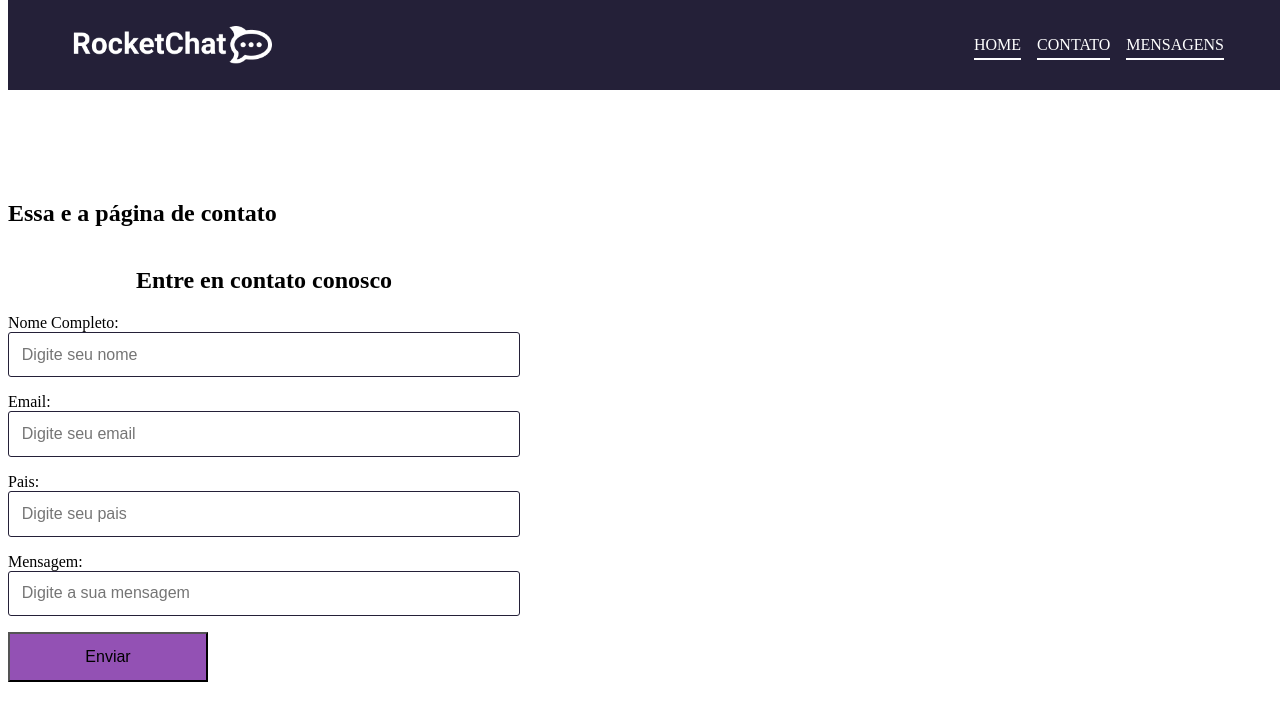
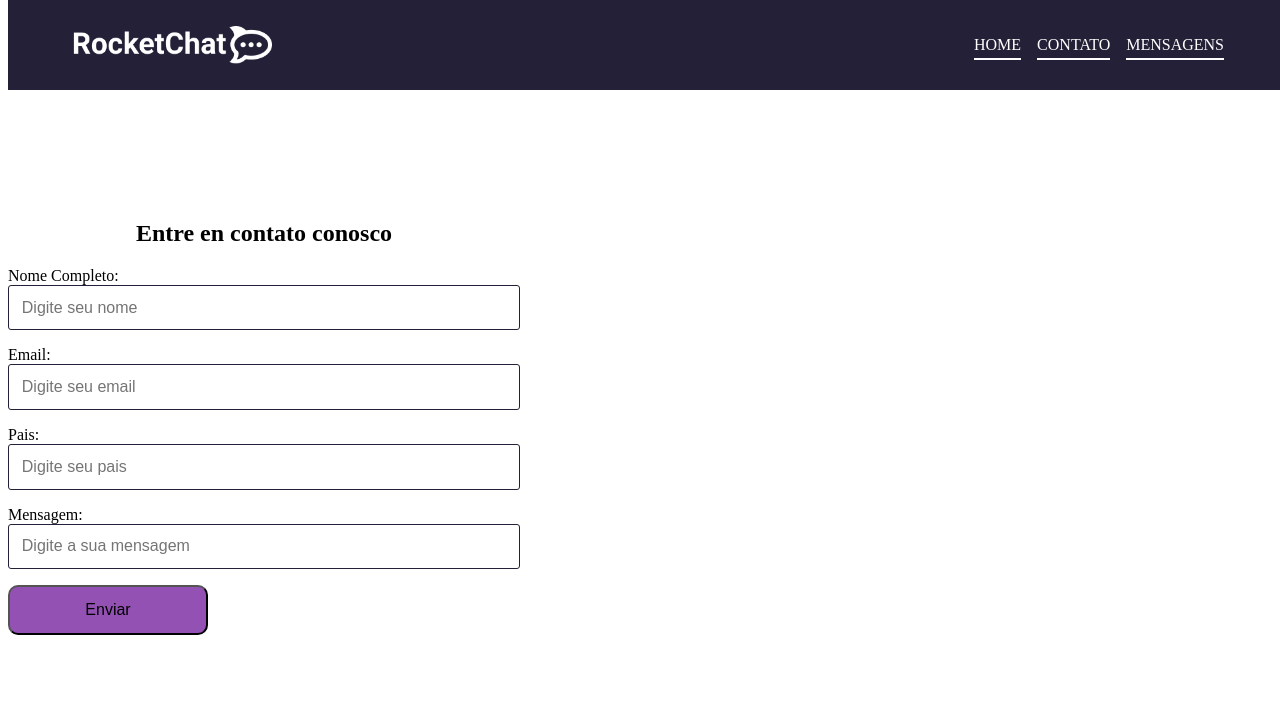
Before and after one commit to simone-art/react-segunda-semana, a React (Create React App) app: page /contato in a window 1280 px wide. Shown: the top 720 px of the page. Built offline with nearby package versions, Linux system fonts and the light colour scheme.

Commit message:
realizado el botón enviar que cuando todo el formulario está completo con los datos, simplemente al hacerle click te llega el mensaje que el registro se ha efectuado exitosamente

```diff
--- a/src/paginas/Contato/Formulario/CaixaTexto.js
+++ b/src/paginas/Contato/Formulario/CaixaTexto.js
@@ -19,7 +19,7 @@ function CaixaTexto (props) {
         }
         const regex = /^(([^<>()[\]\\.,;:\s@"]+(\.[^<>()[\]\\.,;:\s@"]+)*)|(".+"))@((\[[0-9]{1,3}\.[0-9]{1,3}\.[0-9]{1,3}\.[0-9]{1,3}\])|(([a-zA-Z\-0-9]+\.)+[a-zA-Z]{2,}))$/
         if(props.type === 'email' && !regex.test({value})){
-            props.mudaEstad(name, value, 'Digite um email válido')
+            props.mudaEstado(name, value, 'Digite um email válido')
         }
         props.mudaEstado(name, value)
     }
--- a/src/paginas/Contato/Formulario/componentes/Botao.js
+++ b/src/paginas/Contato/Formulario/componentes/Botao.js
@@ -6,10 +6,14 @@ function Botao (props) {
         classes+= 'botao--desabilitado'
     }
     const handleClick =(evento)=> {
+        evento.preventDefault()
+        props.mudaConteudo(props.pagina)
         console.log(evento)
     }
     return (
-        <button onClick={handleClick} className='classes'> Enviar </button>
+        <button onClick={handleClick} className='classes'>
+            {props.children}
+        </button>
     )
 }
 
--- a/src/paginas/Contato/Formulario/index.js
+++ b/src/paginas/Contato/Formulario/index.js
@@ -100,8 +100,13 @@ class Formulario extends React.Component {
                         />
                         </Grupo>
                         <Botao
-                        estaDesabilitado={verificaBotao}
-                        />
+                        desabilitado={verificaBotao}
+                        mudaConteudo={this.props.mudaConteudo}
+                        pagina='sucesso'
+                        >
+                        Enviar
+                        </Botao>
+
                 </form>
             </div>
         )
--- /dev/null
+++ b/src/paginas/Contato/Sucesso/index.js
@@ -0,0 +1,19 @@
+import React from 'react'
+import Botao from '../Formulario/componentes/Botao'
+
+
+function Sucesso (props) {
+    return (
+        <div className='pagina'>
+            <h2>Cadastro realizado com sucesso!</h2>
+            <Botao
+                mudaConteudo={props.mudaConteudo}
+                pagina='formulario'
+            >
+            Voltar
+            </Botao>
+        </div>
+    )
+}
+
+export default Sucesso
--- a/src/paginas/Contato/index.js
+++ b/src/paginas/Contato/index.js
@@ -1,17 +1,48 @@
 import React from 'react'
 import Formulario from './Formulario'
-import CaixaTexto from './Formulario/CaixaTexto'
+// import CaixaTexto from './Formulario/CaixaTexto'
 import './style.css'
+// import Grupo from './Formulario/Grupo'
+// import Botao from './Sucesso/'
+import Sucesso from './Sucesso'
 
-function Contato (){
-    return (
-        <section className='PageContato'>
-            <h2>Essa e a página de contato</h2>
-            <Formulario/>
-            {/* <CaixaTexto /> */}
+class Contato extends React.Component {
+    constructor(props) {
+        super(props)
+        this.state = {
+            conteudo: 'formulario'
 
-        </section>
-    )
+        }
+    }
+
+    handleMudaConteudo = (proximaPagina) => {
+        this.setState({
+            conteudo: proximaPagina
+        })
+    }
+
+    render() {
+        return (
+            <section className='PageContato'>
+                {
+                this.state.conteudo === 'formulario' &&
+                <Formulario
+                mudaConteudo={this.handleMudaConteudo}
+                />
+                }
+                {
+                    this.state.conteudo === 'sucesso' &&
+                    <Sucesso
+                    mudaConteudo={this.handleMudaConteudo}
+                    />
+                }
+                {/* <h2>Essa e a página de contato</h2> */}
+                {/* <CaixaTexto /> */}
+
+            </section>
+        )
+    }
 }
 
+
 export default Contato;
--- a/src/paginas/Contato/style.css
+++ b/src/paginas/Contato/style.css
@@ -74,6 +74,7 @@
     height: 50px;
     background-color: #9351b4;
     font-size: 16px;
+    border-radius: 10px;
 }
 
 .campo {
```
